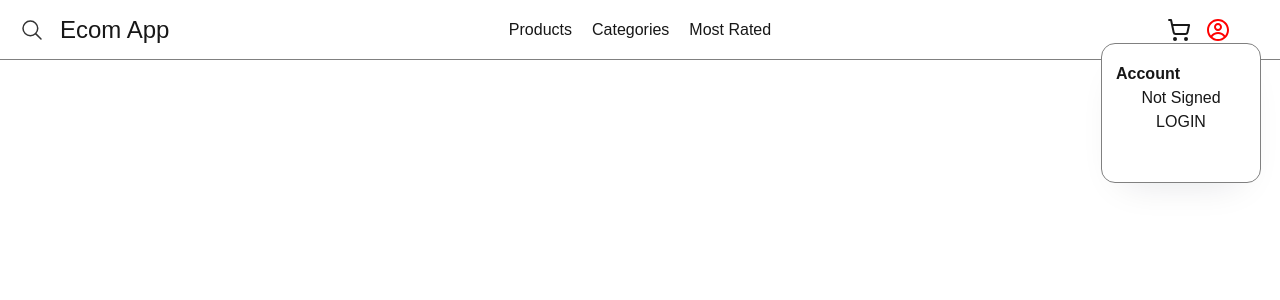
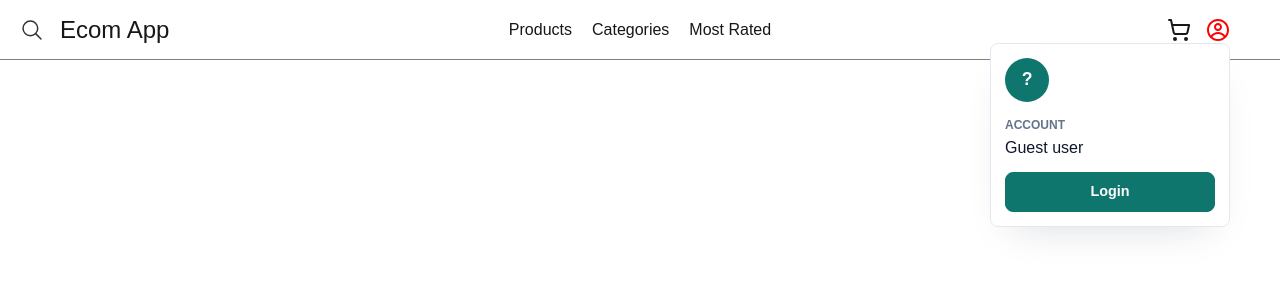
Before and after one commit to bapangit/catelina, a Next.js app: page / in a window 1280 px wide. Both pictures are taken after a click on the icon 1218 px from the left and 29 px from the top of the page. Shown: the top 300 px of the page. Built offline with nearby package versions, Linux system fonts and the light colour scheme; no server answers.

Commit message:
user profile

```diff
--- a/app/Page.module.css
+++ b/app/Page.module.css
@@ -203,20 +203,112 @@
   padding: 56px 24px;
 }
 
+.profile_component {
+  position: relative;
+}
+
 .profile_panel{
-  width: 160px;
-  min-height: 140px;
+  width: 240px;
   background-color: rgb(255, 255, 255);
   position: absolute;
-  border: 1px solid grey;
+  border: 1px solid #e2e8f0;
   top:105%;
-  left: -105px;
-  border-radius: 14px;
-  box-shadow: rgba(15, 23, 42, 0.14) 0px 18px 40px -22px;
+  right: 0;
+  border-radius: 8px;
+  box-shadow: rgba(15, 23, 42, 0.18) 0px 18px 40px -22px;
+  padding: 14px;
+  z-index: 1002;
+  box-sizing: border-box;
+}
+
+.profile_card {
   display: flex;
+  flex-direction: column;
+  gap: 14px;
+}
+
+.profile_avatar {
+  width: 44px;
+  height: 44px;
+  border-radius: 50%;
+  background: #0f766e;
+  color: #ffffff;
+  display: flex;
+  align-items: center;
   justify-content: center;
+  font-size: 1.1rem;
+  font-weight: 700;
+}
+
+.profile_meta {
+  display: flex;
+  flex-direction: column;
+  gap: 4px;
+}
+
+.profile_label {
+  color: #64748b;
+  font-size: 0.75rem;
+  font-weight: 700;
+  text-transform: uppercase;
+}
+
+.profile_name {
+  color: #0f172a;
+  font-size: 1rem;
+  line-height: 1.25;
+  margin: 0;
+  overflow-wrap: anywhere;
+}
+
+.profile_actions {
+  display: flex;
+  flex-direction: column;
+  gap: 8px;
+}
+
+.profile_action_button {
+  width: 100%;
+  min-height: 40px;
+  border: 1px solid #cbd5e1;
+  border-radius: 8px;
+  background: #ffffff;
+  color: #0f172a;
+  cursor: pointer;
+  display: flex;
   align-items: center;
-  padding: 18px 14px;
+  justify-content: center;
+  font: inherit;
+  font-size: 0.9rem;
+  font-weight: 700;
+  text-decoration: none;
+  transition: background-color 0.2s ease, border-color 0.2s ease, color 0.2s ease;
+}
+
+.profile_action_button:hover {
+  background: #f8fafc;
+  border-color: #94a3b8;
+}
+
+.profile_logout_button {
+  border-color: #fecaca;
+  color: #b91c1c;
+}
+
+.profile_logout_button:hover {
+  background: #fef2f2;
+  border-color: #fca5a5;
+}
+
+.profile_login_button {
+  background: #0f766e;
+  border-color: #0f766e;
+  color: #ffffff;
+}
+
+.profile_login_button:hover {
+  background: #115e59;
+  border-color: #115e59;
 }
 
 .search_panel{
@@ -285,14 +377,26 @@
 
   .header_secondary_nav {
     position: absolute;
-    transform: translateY(-50%);
+    transform: none;
     right: 10px;
-    top: 50%;
+    top: 0;
+    bottom: 0;
     display: flex;
+    align-items: center;
   }
 
   .header_secondary_nav ul {
     gap: 10px;
+  }
+
+  .profile_panel {
+    position: fixed;
+    top: 50dvh;
+    left: 50vw;
+    right: auto;
+    transform: translate(-50%, -50%);
+    width: min(280px, calc(100vw - 32px));
+    max-width: calc(100vw - 32px);
   }
 
   .mobile_menu_modal {
--- a/app/layout.tsx
+++ b/app/layout.tsx
@@ -1,4 +1,4 @@
-import type { Metadata } from "next";
+import type { Metadata, Viewport } from "next";
 import { Geist, Geist_Mono } from "next/font/google";
 import "./globals.css";
 
@@ -19,6 +19,11 @@ const geistMono = Geist_Mono({
 export const metadata: Metadata = {
   title: "Create Next App",
   description: "Generated by create next app",
+};
+
+export const viewport: Viewport = {
+  width: "device-width",
+  initialScale: 1,
 };
 
 export default function RootLayout({
--- a/components/ProfileComponent.jsx
+++ b/components/ProfileComponent.jsx
@@ -7,6 +7,7 @@ import Link from "next/link";
 
 const ProfileComponent = ({ styles }) => {
   const { data: session } = useSession();
+  const userName = session?.user?.name || session?.user?.email || "User";
 
   const [showPanel, setShowPanel] = useState(false);
 
@@ -26,10 +27,8 @@ const ProfileComponent = ({ styles }) => {
     };
   }, []);
 
-
-
   return (
-    <div ref={wrapperRef} style={{ position: "relative" }}>
+    <div ref={wrapperRef} className={styles.profile_component}>
       <CgProfile
         onClick={() => setShowPanel((prev) => !prev)}
         color={session ? "green" : "red"}
@@ -40,56 +39,45 @@ const ProfileComponent = ({ styles }) => {
         className={styles.profile_panel}
         style={{ display: showPanel ? "block" : "none" }}
       >
-        {/* Your panel content */}
-        <h1><b>Account</b></h1>
-        <div style={{display:"flex",justifyContent:"center",alignItems:"center",flexDirection:"column"}}>
+        <div className={styles.profile_card}>
+          <div className={styles.profile_avatar}>
+            {session ? userName.charAt(0).toUpperCase() : "?"}
+          </div>
+          <div className={styles.profile_meta}>
+            <span className={styles.profile_label}>Account</span>
+            <h2 className={styles.profile_name}>
+              {session ? userName : "Guest user"}
+            </h2>
+          </div>
 
           {session ? (
-          <>
-          <button
-          className={`${styles.status_button} ${styles.view_profile}`}
-            onClick={() => {}}
-          >
-            View Profile
-          </button>
-
+            <div className={styles.profile_actions}>
               <Link
                 href="/address"
-            className={`${styles.status_button} ${styles.view_profile}`}
+                className={styles.profile_action_button}
                 onClick={() => setShowPanel(false)}
               >
-            Address
+                Addresses
               </Link>
 
               <button
+                type="button"
                 onClick={() => signOut({ callbackUrl: "/" })}
-            className={`${styles.authButton} ${styles.logoutButton}`}
+                className={`${styles.profile_action_button} ${styles.profile_logout_button}`}
               >
-            LOGOUT
+                Logout
               </button>
-          </>
+            </div>
           ) : (
-          <>
-
             <button
-          className={styles.status_button}
-            onClick={()=>{}}
+              type="button"
+              onClick={() => signIn("google")}
+              className={`${styles.profile_action_button} ${styles.profile_login_button}`}
             >
-            Not Signed
+              Login
             </button>
-
-          <button
-            onClick={() => signIn("google")}
-            className={`${styles.authButton} ${styles.loginButton}`}
-          >
-            LOGIN
-          </button>
-          </>
           )}
-
         </div>
-
-
       </div>
     </div>
   );
```
Lines whose indentation alone changed are shown as unchanged.
